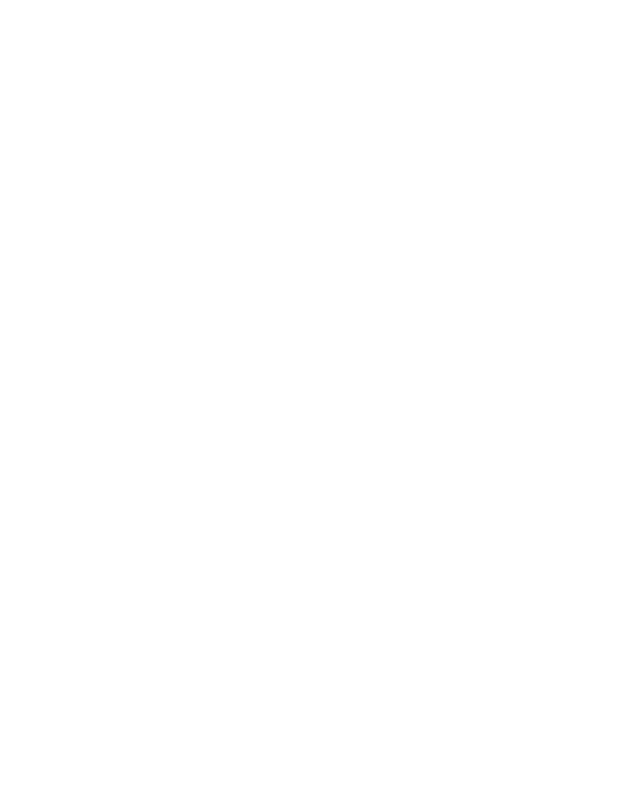
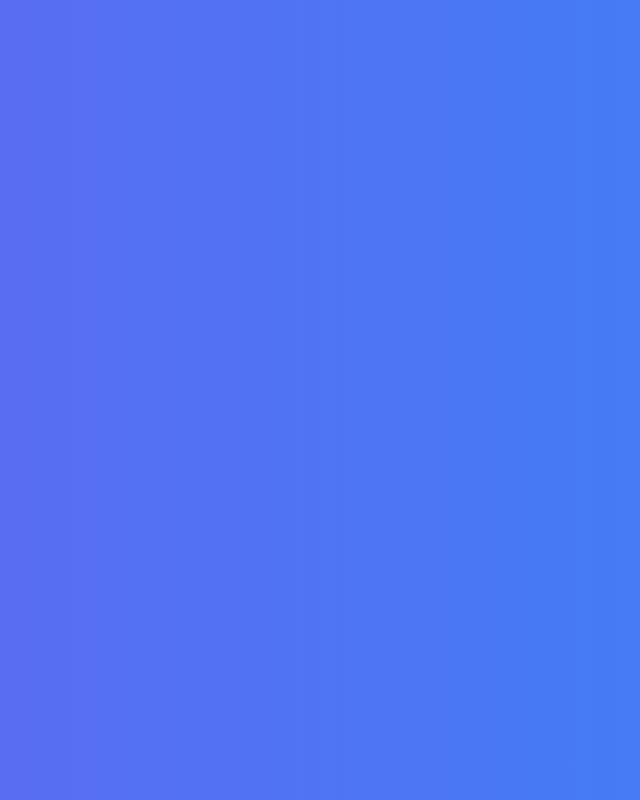
Before and after one commit to Ganganu/ganganuWS, a plain HTML site: page index.html in a window 1280 px wide. Shown: the whole page, without its empty margins (319-959 px from the left). Drawn offline with nearby package versions, Linux system fonts and the light colour scheme.

Commit message:
Changed color screen

```diff
--- a/index.html
+++ b/index.html
@@ -8,6 +8,8 @@
     <script type="text/javascript" src="script.js"></script>
 </head>
 <body>
+    <div class="h-screen bg-gradient-to-r from-indigo-500 to-blue-500">
 
+    </div>
 </body>
 </html>
```
